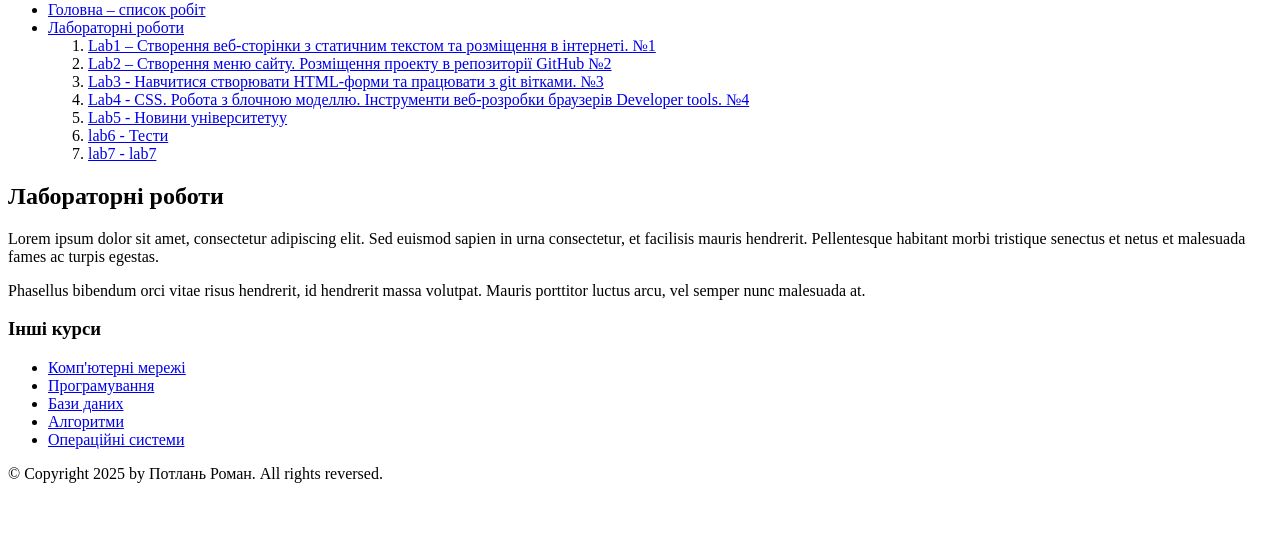
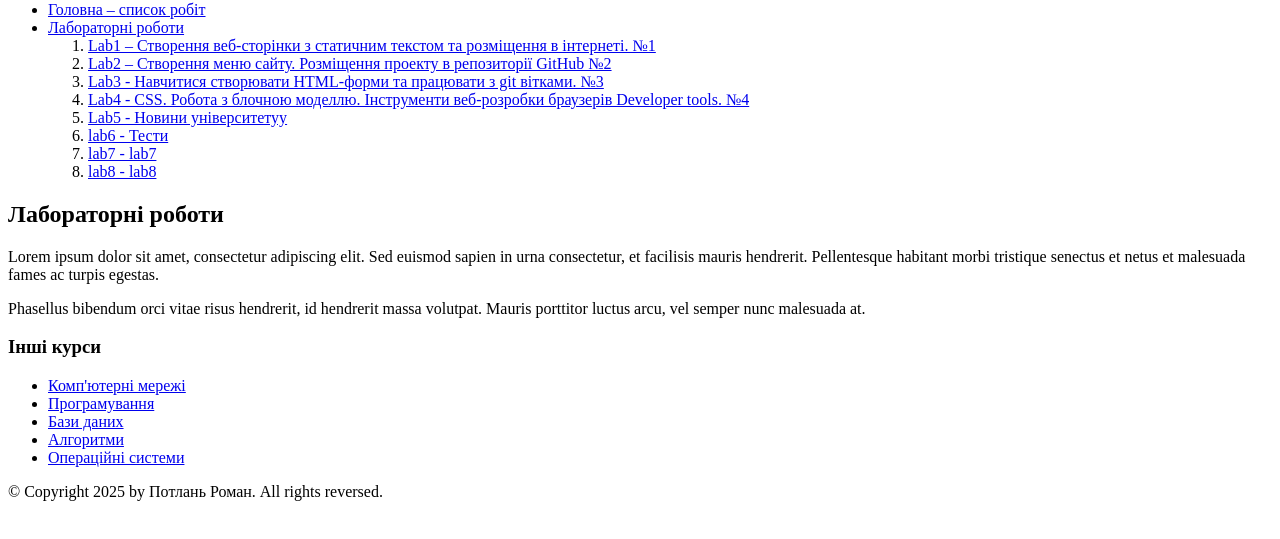
Before and after one commit to rpotlan2022-design/web-labs1, a plain HTML site: page index.html in a window 1280 px wide. Shown: the part 79-618 px from the top of the page. Drawn offline with Linux system fonts and the light colour scheme.

Commit message:
Update main index.html with link to lab6

```diff
--- a/index.html
+++ b/index.html
@@ -24,6 +24,7 @@
                 <li><a href="lab5/index.html">Lab5 - Новини університетуу</a></li>
                 <li><a href="lab6/index.html">lab6 - Тести</a></li>
                 <li><a href="lab7/index.html">lab7 - lab7</a></li>
+                <li><a href="lab8/index.html">lab8 - lab8</a></li>
             </ol>
         </li>
     </ul>
```
